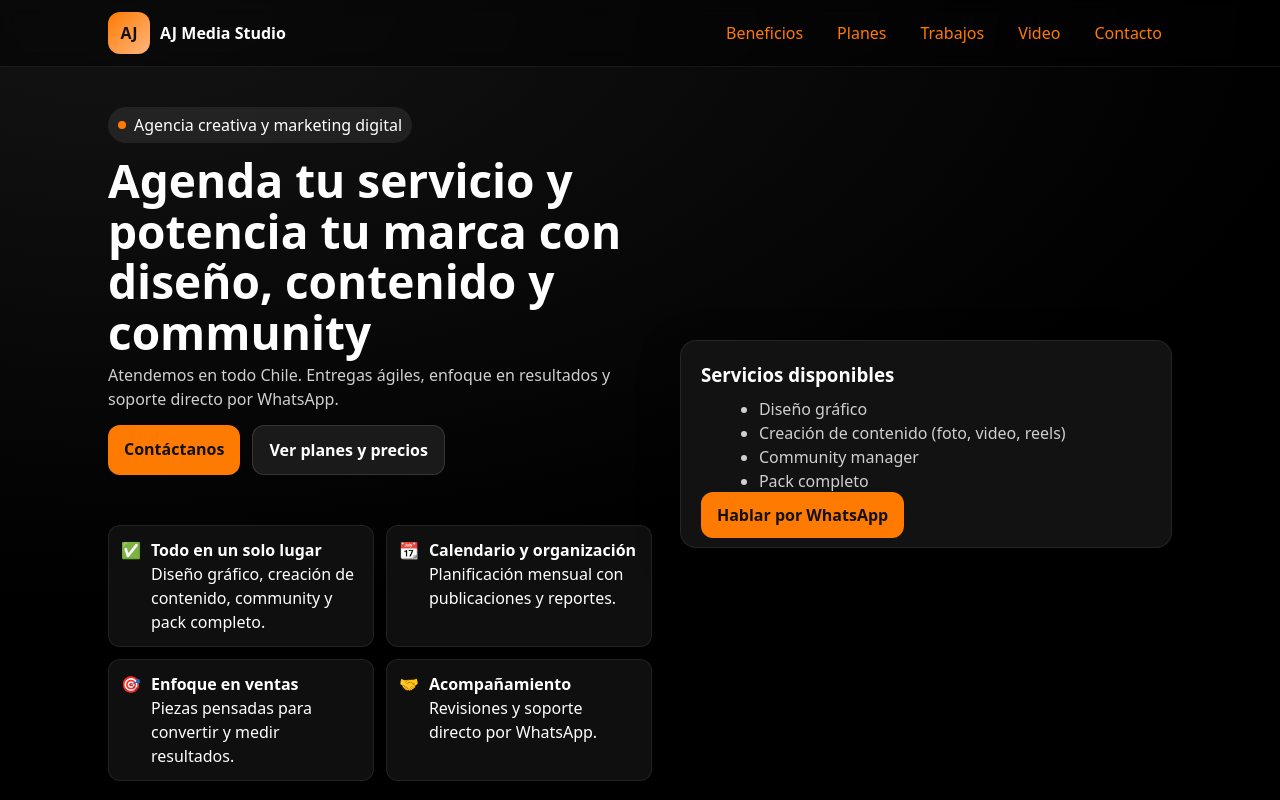
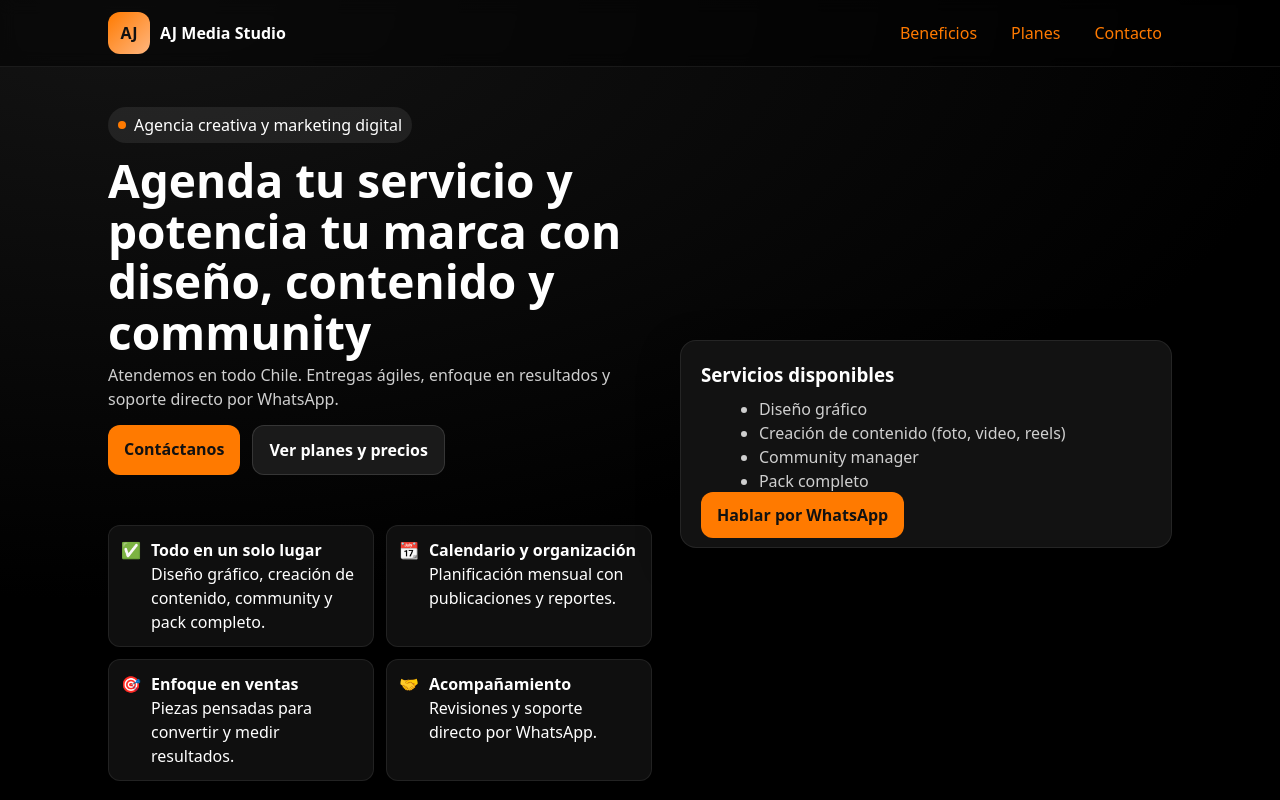
Before and after one commit to djxtetal-dot/AJMEDIA, a plain HTML site: page index.html in a window 1280 px wide. Shown: the top 800 px of the page. Drawn offline with Linux system fonts and the light colour scheme.

Commit message:
Update index.html

```diff
--- a/index.html
+++ b/index.html
@@ -96,8 +96,6 @@
       <ul>
         <li><a href="#beneficios">Beneficios</a></li>
         <li><a href="#planes">Planes</a></li>
-        <li><a href="#trabajos">Trabajos</a></li>
-        <li><a href="#video">Video</a></li>
         <li><a href="#contacto">Contacto</a></li>
       </ul>
     </nav>
@@ -237,7 +235,6 @@
 <footer>
   <div class="foot">
     <div>© <span id="year"></span> AJ Media Studio</div>
-    <div>Instagram · Facebook · TikTok</div>
   </div>
 </footer>
 
```
